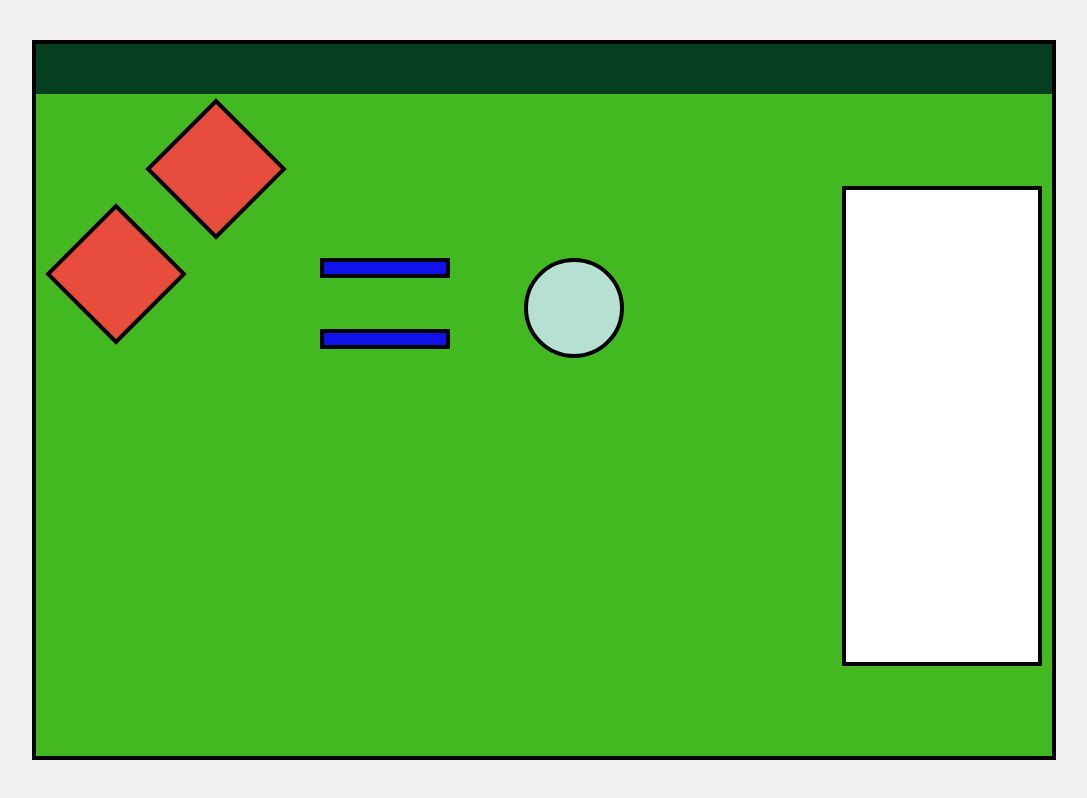
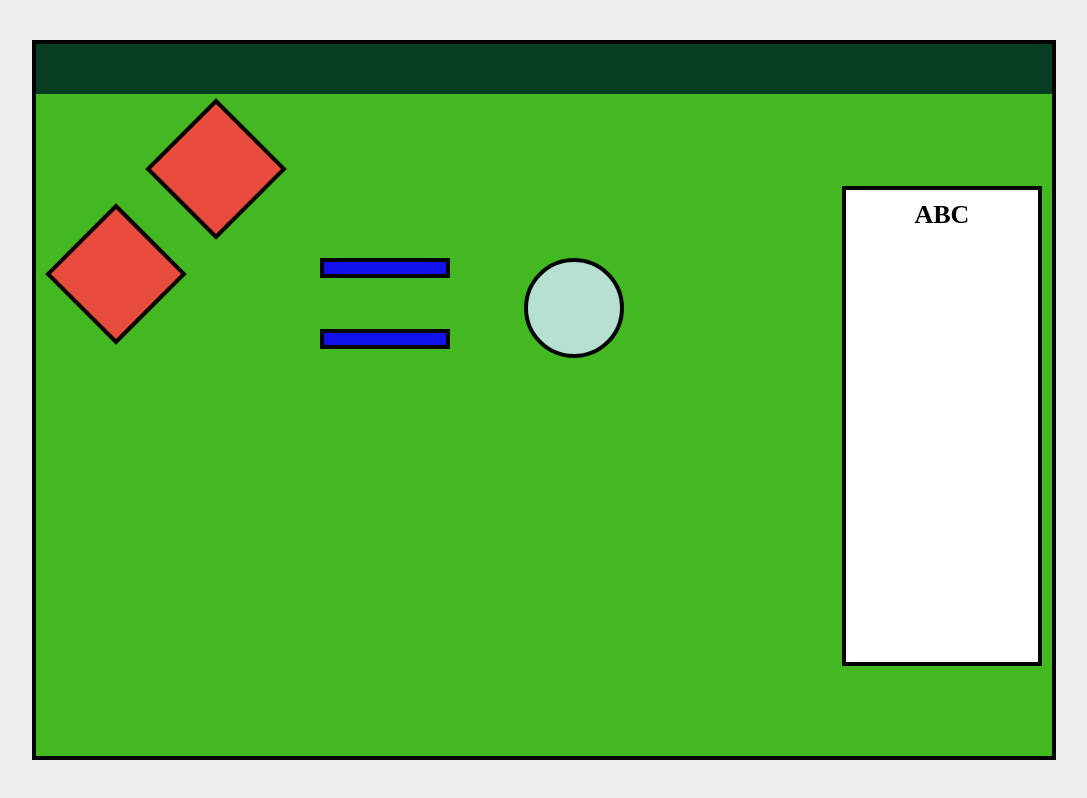
Before and after one commit to michalskijakub/ResponsiveWebsiteOD, a plain HTML site: page index.html in a window 1280 px wide. Shown: the whole page, without its empty margins (96-1183 px from the left). Drawn offline with Linux system fonts and the light colour scheme.

Commit message:
Add text on bed

```diff
--- a/index.html
+++ b/index.html
@@ -15,7 +15,8 @@
                 <div class="rec1"></div>
                 <div class="rec2"></div>
                 <div class="circle"></div>
-                <div class="bed"></div>
+                <div class="bed">
+                    <span class="text">ABC</span>
                 </div>
             </div>
           </div>
--- a/style.css
+++ b/style.css
@@ -114,3 +114,12 @@
   border: 4px solid #000;
   box-sizing: border-box;
 }
+
+.text {
+  font-size: 26px;
+  font-weight: bold;
+  position: absolute;
+  top: 2%;
+  left: 50%;
+  transform: translateX(-50%);
+}
```
